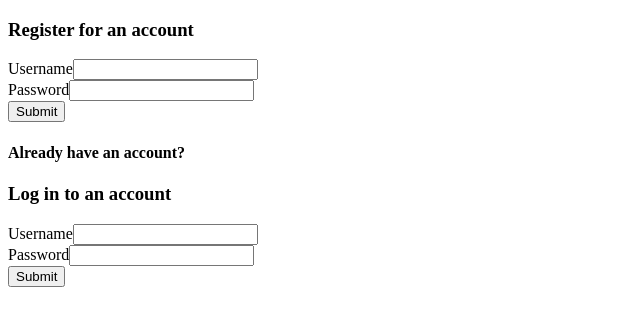
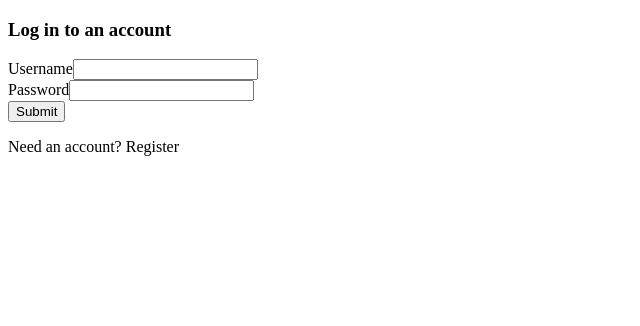
Before and after one commit to shonancanuck/fit-tracker, a React (Create React App) app in the folder frontend/: page / in a window 1280 px wide. Shown: the top 326 px of the page, without its empty margins (0-640 px from the left). Built offline with nearby package versions, Linux system fonts and the light colour scheme.

Commit message:
feat: Implement basic login and register features

```diff
--- a/frontend/src/App.js
+++ b/frontend/src/App.js
@@ -1,14 +1,8 @@
 import "./App.css";
-import Register from "./components/Register";
-import Login from "./components/Login";
+import Home from "./components/Home";
 
 function App() {
-  return (
-    <>
-      <Register />
-      <Login />
-    </>
-  );
+  return <Home />;
 }
 
 export default App;
--- /dev/null
+++ b/frontend/src/components/Dashboard.jsx
@@ -0,0 +1,5 @@
+import React from "react";
+
+export default function Dashboard() {
+  return <h1>Logged In!</h1>;
+}
--- /dev/null
+++ b/frontend/src/components/Home.jsx
@@ -0,0 +1,35 @@
+import React, { useState } from "react";
+import Register from "./Register";
+import Login from "./Login";
+import Dashboard from "./Dashboard";
+
+export default function Home() {
+  const [logReg, setLogReg] = useState("log");
+  const [loggedIn, setLoggedIn] = useState(false);
+
+  const toggleLogReg = () => {
+    if (logReg === "log") {
+      setLogReg("reg");
+    } else if (logReg === "reg") {
+      setLogReg("log");
+    }
+  };
+  return loggedIn ? (
+    <Dashboard />
+  ) : (
+    <>
+      {logReg === "reg" && (
+        <Register
+          toggleLogReg={toggleLogReg}
+          setLoggedIn={() => setLoggedIn(true)}
+        />
+      )}
+      {logReg === "log" && (
+        <Login
+          toggleLogReg={toggleLogReg}
+          setLoggedIn={() => setLoggedIn(true)}
+        />
+      )}
+    </>
+  );
+}
--- a/frontend/src/components/Login.jsx
+++ b/frontend/src/components/Login.jsx
@@ -1,11 +1,9 @@
-import React, { useState } from "react";
+import React, { useContext, useState } from "react";
 
-export default function Login() {
-  const [password, setPassword] = useState(null);
-  const [username, setUsername] = useState(null);
-  const [userId, setUserId] = useState(null);
-
-  // const handleRegistration = () => setIsRegistered(true);
+export default function Login({ toggleLogReg, setLoggedIn }) {
+  const [password, setPassword] = useState("");
+  const [userId, setUserId] = useState(0);
+  const [username, setUsername] = useState("");
 
   const handleUsernameChange = (e) => {
     setUsername(e.target.value);
@@ -18,6 +16,7 @@ export default function Login() {
   const handleSubmit = async (e) => {
     e.preventDefault();
     console.log("submit login");
+    console.log(username, userId, password);
     try {
       const response = await fetch("http://localhost:3001/user/login", {
         method: "POST",
@@ -32,6 +31,8 @@ export default function Login() {
         const userInfo = await response.json();
         console.log(userInfo);
         setUserId(userInfo.userId);
+        setUsername(userInfo.username);
+        setLoggedIn(true);
       } else {
         console.log(response);
         console.log("Login unsuccessful");
@@ -67,6 +68,9 @@ export default function Login() {
         </div>
         <input type="submit" />
       </form>
+      <p>
+        Need an account? <span onClick={toggleLogReg}>Register</span>
+      </p>
     </div>
   );
 }
--- a/frontend/src/components/Register.jsx
+++ b/frontend/src/components/Register.jsx
@@ -1,12 +1,9 @@
-import { useState } from "react";
+import React, { useState, useContext } from "react";
 
-export default function Register() {
-  const [password, setPassword] = useState(null);
-  const [username, setUsername] = useState(null);
-  const [userId, setUserId] = useState(null);
-  const [isRegistered, setIsRegistered] = useState(false);
-
-  const handleRegistration = () => setIsRegistered(true);
+export default function Register({ toggleLogReg, setLoggedIn }) {
+  const [password, setPassword] = useState("");
+  const [userId, setUserId] = useState(0);
+  const [username, setUsername] = useState("");
 
   const handleUsernameChange = (e) => {
     setUsername(e.target.value);
@@ -19,19 +16,23 @@ export default function Register() {
   const handleSubmit = async (e) => {
     e.preventDefault();
     try {
+      console.log(username, password);
       const response = await fetch("http://localhost:3001/user/register", {
         method: "POST",
+        credentials: "include",
         headers: {
           "Content-Type": "application/json",
         },
         body: JSON.stringify({ username, password }),
       });
-
+      console.log(response);
       if (response.ok) {
         console.log("Registration successful!");
         const userInfo = await response.json();
         console.log(userInfo);
         setUserId(userInfo.id);
+        setUsername(userInfo.username);
+        setLoggedIn(true);
       } else {
         console.log(response);
         console.log("Registration unsuccessful");
@@ -67,7 +68,9 @@ export default function Register() {
         </div>
         <input type="submit" />
       </form>
-      <h4>Already have an account?</h4>
+      <p>
+        Already have an account? <span onClick={toggleLogReg}>Log in</span>
+      </p>
     </div>
   );
 }
```
Also changed, not shown: 1 other file (tests, documents, lock files or other folders).
